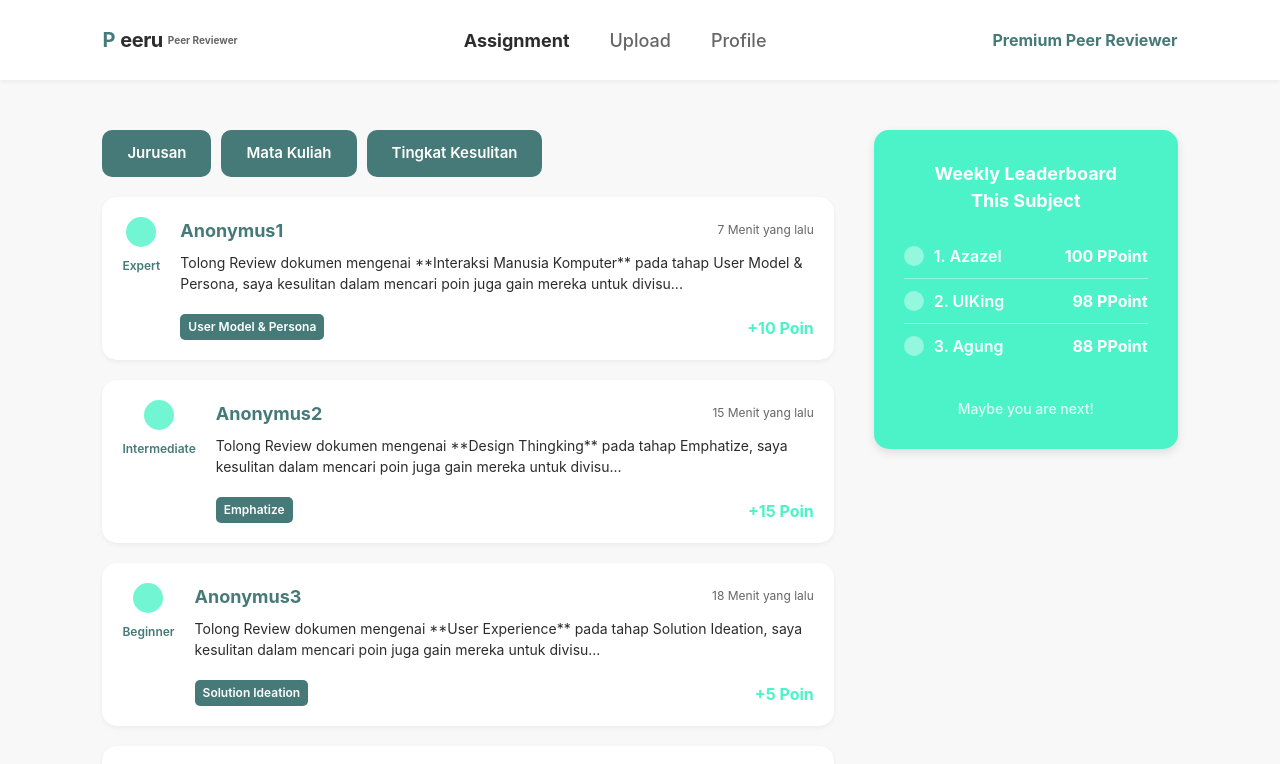
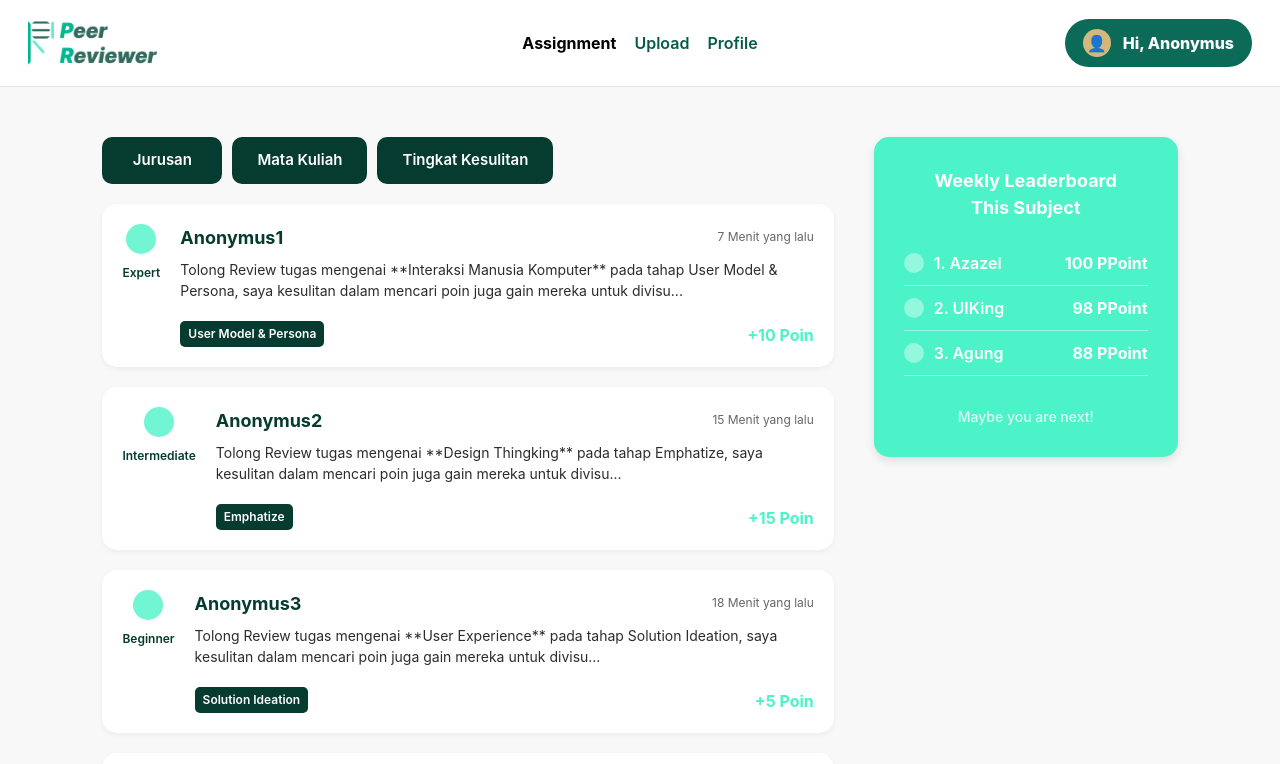
Before and after one commit to AdsGab/peercheck, a React (Vite) app in the folder peercheck-frontend/: page /dashboard in a window 1280 px wide. Shown: the top 764 px of the page. Built offline with nearby package versions, Linux system fonts and the light colour scheme.

Commit message:
Fix navigation and dropdown for assignment

```diff
--- a/peercheck-frontend/src/pages/DashboardPage.jsx
+++ b/peercheck-frontend/src/pages/DashboardPage.jsx
@@ -1,11 +1,11 @@
-// src/pages/DashboardPage.jsx (Part 1: Imports and Constants)
+// src/pages/DashboardPage.jsx
 
 import React, { useState } from "react";
-import { Link } from "react-router-dom";
+import { Link, useNavigate } from "react-router-dom";
 
 // --- 1. CONSTANTS ---
 const ACCENT_COLOR_LIGHT = "#4DF3C8";
-const ACCENT_COLOR_DARK = "#467A78";
+const ACCENT_COLOR_DARK = "#063b2f";
 const BG_COLOR = "#F8F8F8";
 const CARD_BG = "white";
 const TEXT_COLOR_PRIMARY = "#2C2C2C";
@@ -26,7 +26,92 @@ const leaderboardData = [
     { rank: 3, name: "Agung", points: 88 },
 ];
 
-// --- STYLES ---
+const difficultyLevels = [
+    "Beginner", "Intermediate", "Expert",
+];
+const jurusanList = [
+    "Rekayasa Perangkat Lunak", "Rekayasa Industri", "Rekayasa Multimedia",
+    "Biomedis", "Psikologi", "Desain Komunikasi Visual", "Teknik Informatika",
+    "Manjemen Pemasaran"
+];
+const mataKuliahList = [
+    "Pemrograman Lanjut", "Basis Data", "Riset Operasi", "Desain Grafis",
+    "UI/UX", "Algoritma", "Prinsip Pemasaran"
+];
+
+// --- APP NAVBAR (Shared Header Component) ---
+
+const uploadPageStyles = {
+    header: {
+        display: "flex", alignItems: "center", justifyContent: "space-between",
+        position: 'relative', padding: "18px 28px", borderBottom: "1px solid #e6e6e6",
+        background: CARD_BG,
+    },
+    logo: {
+        display: "flex", alignItems: "center", gap: 10, fontWeight: 700, color: "#0b6b58",
+    },
+    nav: {
+        display: "flex", gap: 18, alignItems: "center", position: 'absolute',
+        left: '50%', transform: 'translateX(-50%)',
+    },
+    link: { color: "#055b47", textDecoration: "none", fontWeight: 600 },
+    hiButton: {
+        display: 'flex', alignItems: 'center', gap: 12,
+        background: '#0b6b58', color: '#fff', padding: '10px 18px',
+        borderRadius: 30, border: 'none', cursor: 'pointer', fontWeight: 800,
+        outline: 'none', boxShadow: 'none'
+    },
+    hiIcon: {
+        width: 28, height: 28, borderRadius: 14, background: '#d6b77a',
+        display: 'inline-flex', alignItems: 'center', justifyContent: 'center',
+        color: '#063b2f'
+    },
+};
+
+function HiButton() {
+    const navigate = useNavigate();
+    return (
+        <button
+            onMouseDown={(e) => e.preventDefault()}
+            onClick={() => navigate('/profile', { state: { tab: 'edit' } })}
+            style={uploadPageStyles.hiButton}
+            aria-label="Open profile edit"
+        >
+            <span style={uploadPageStyles.hiIcon}>👤</span>
+            <span>Hi, Anonymus</span>
+        </button>
+    );
+}
+
+function AppNavbar({ activePage }) {
+    const linkStyle = (page) => ({
+        ...uploadPageStyles.link,
+        color: activePage === page ? '#000' : uploadPageStyles.link.color,
+        fontWeight: activePage === page ? 700 : 600,
+    });
+
+    return (
+        <header style={uploadPageStyles.header}>
+            <div style={uploadPageStyles.logo}>
+                {/* Logo image should be placed in public/Logo.png */}
+                <img src="/Logo.png" alt="PIRU" style={{ height: 50, objectFit: 'contain' }} />
+            </div>
+
+            <nav style={uploadPageStyles.nav}>
+                <Link to="/dashboard" style={linkStyle('assignment')}>Assignment</Link>
+                <Link to="/upload" style={linkStyle('upload')}>Upload</Link>
+                <Link to="/profile" style={linkStyle('profile')}>Profile</Link>
+            </nav>
+
+            <div style={{ position: 'absolute', right: 28, top: '50%', transform: 'translateY(-50%)' }}>
+                <HiButton />
+            </div>
+        </header>
+    );
+
+}
+
+// --- DASHBOARD SPECIFIC STYLES ---
 const styles = {
     container: {
         fontFamily: 'Inter, sans-serif',
@@ -34,30 +119,6 @@ const styles = {
         backgroundColor: BG_COLOR,
         padding: '0 0 50px 0',
     },
-    navbar: {
-        display: 'flex',
-        justifyContent: 'space-between',
-        alignItems: 'center',
-        padding: '20px 8%',
-        height: '80px',
-        backgroundColor: CARD_BG,
-        boxShadow: '0 2px 4px rgba(0, 0, 0, 0.05)',
-    },
-    navLinkGroup: {
-        display: 'flex',
-        gap: '40px',
-        fontSize: '18px',
-        fontWeight: 600,
-        color: TEXT_COLOR_SECONDARY,
-    },
-    logo: {
-        display: 'flex',
-        alignItems: 'center',
-        fontWeight: 700,
-        fontSize: '20px',
-        color: TEXT_COLOR_PRIMARY,
-    },
-    // Main content layout (Assignments + Leaderboard)
     mainContent: {
         display: 'flex',
         justifyContent: 'space-between',
@@ -65,12 +126,11 @@ const styles = {
         marginTop: '30px',
         gap: '40px',
     },
-    // Left side: Filters and Assignment List
     assignmentArea: {
         flex: 3,
         minWidth: 0,
+        position: 'relative',
     },
-    // Right side: Leaderboard
     leaderboardArea: {
         flex: 1,
         maxWidth: '350px',
@@ -82,6 +142,11 @@ const styles = {
         boxShadow: '0 4px 10px rgba(0, 0, 0, 0.1)',
         color: 'white',
     },
+    filterBar: {
+        display: 'flex',
+        marginBottom: '20px',
+        gap: '10px',
+    },
     filterButton: {
         padding: '12px 25px',
         borderRadius: '10px',
@@ -89,11 +154,34 @@ const styles = {
         fontWeight: 600,
         cursor: 'pointer',
         textAlign: 'center',
-        marginRight: '10px',
         color: CARD_BG,
         border: 'none',
+        backgroundColor: ACCENT_COLOR_DARK,
+        transition: 'background-color 0.2s',
+        minWidth: '120px',
     },
-    // Assignment Card styles
+    // CRITICAL FIX: The dropdown is now positioned absolutely within its button wrapper
+    dropdown: {
+        position: 'absolute',
+        top: '55px', // Fixed offset from the button height
+        left: '0px', // Align left edge with the button
+        backgroundColor: CARD_BG,
+        borderRadius: '10px',
+        boxShadow: '0 6px 20px rgba(0, 0, 0, 0.15)',
+        zIndex: 50,
+        padding: '10px 0',
+        minWidth: '180px',
+        maxHeight: '300px',
+        overflowY: 'auto',
+    },
+    dropdownItem: {
+        padding: '8px 15px',
+        fontSize: '15px',
+        fontWeight: 600,
+        color: TEXT_COLOR_PRIMARY,
+        cursor: 'pointer',
+        transition: 'background-color 0.1s',
+    },
     cardContainer: {
         display: 'flex',
         backgroundColor: CARD_BG,
@@ -112,27 +200,20 @@ const styles = {
         marginTop: '5px',
         backgroundColor: ACCENT_COLOR_DARK,
     },
-
 };
 
+// --- Assignment Card Component (Unchanged) ---
 const AssignmentCard = ({ assignment }) => {
     return (
         <div style={styles.cardContainer}>
             {/* Left Circular Icon */}
             <div style={{ marginRight: '20px', display: 'flex', flexDirection: 'column', alignItems: 'center' }}>
                 <div style={{
-                    width: '30px',
-                    height: '30px',
-                    borderRadius: '50%',
-                    backgroundColor: ACCENT_COLOR_LIGHT,
-                    marginBottom: '10px',
-                    opacity: 0.8
+                    width: '30px', height: '30px', borderRadius: '50%',
+                    backgroundColor: ACCENT_COLOR_LIGHT, marginBottom: '10px', opacity: 0.8
                 }}></div>
                 <div style={{
-                    color: ACCENT_COLOR_DARK,
-                    fontWeight: 600,
-                    fontSize: '12px',
-                    textAlign: 'center'
+                    color: ACCENT_COLOR_DARK, fontWeight: 600, fontSize: '12px', textAlign: 'center'
                 }}>
                     {assignment.level}
                 </div>
@@ -150,7 +231,7 @@ const AssignmentCard = ({ assignment }) => {
                 </div>
 
                 <p style={{ margin: '5px 0', fontSize: '14px', color: TEXT_COLOR_PRIMARY }}>
-                    Tolong Review dokumen mengenai **{assignment.subject}** pada tahap {assignment.detail},
+                    Tolong Review tugas mengenai **{assignment.subject}** pada tahap {assignment.detail},
                     saya kesulitan dalam mencari poin juga gain mereka untuk divisu...
                 </p>
 
@@ -167,53 +248,95 @@ const AssignmentCard = ({ assignment }) => {
     );
 };
 
+
+// --- MAIN DASHBOARD COMPONENT ---
 const DashboardPage = () => {
 
-    const [selectedFilter, setSelectedFilter] = useState(null);
+    const [openDropdown, setOpenDropdown] = useState(null);
+    const [selectedDifficulty, setSelectedDifficulty] = useState(null);
+    const [selectedJurusan, setSelectedJurusan] = useState(null);
+    const [selectedMataKuliah, setSelectedMataKuliah] = useState(null);
 
-    // --- NAVBAR ---
-    const Navbar = () => (
-        <nav style={styles.navbar}>
-            <div style={styles.logo}>
-                <span style={{ color: ACCENT_COLOR_DARK, marginRight: '5px' }}>P</span>
-                <span style={{ fontSize: '20px', letterSpacing: '-0.5px' }}>eeru</span>
-                <span style={{ fontSize: '10px', marginLeft: '5px', color: TEXT_COLOR_SECONDARY }}>Peer Reviewer</span>
+    const filterOptions = {
+        'jurusan': jurusanList,
+        'mata': mataKuliahList,
+        'tingkat': difficultyLevels
+    };
+
+    const filterState = {
+        'jurusan': selectedJurusan,
+        'mata': selectedMataKuliah,
+        'tingkat': selectedDifficulty
+    };
+
+    const setFilterState = (type, value) => {
+        if (type === 'jurusan') setSelectedJurusan(value);
+        else if (type === 'mata') setSelectedMataKuliah(value);
+        else if (type === 'tingkat') setSelectedDifficulty(value);
+        setOpenDropdown(null);
+    };
+
+
+    // --- FILTERS and DROPDOWN LOGIC ---
+    const FilterBar = () => {
+
+        const renderDropdown = (type) => (
+            // CRITICAL FIX: The wrapper div must be position: relative
+            <div style={{ position: 'relative' }}>
+                <button
+                    onClick={() => setOpenDropdown(openDropdown === type ? null : type)}
+                    style={{
+                        ...styles.filterButton,
+                        backgroundColor: filterState[type] ? ACCENT_COLOR_LIGHT : ACCENT_COLOR_DARK,
+                        color: filterState[type] ? ACCENT_COLOR_DARK : CARD_BG,
+                        border: filterState[type] ? `1px solid ${ACCENT_COLOR_DARK}` : 'none'
+                    }}
+                >
+                    {filterState[type] || (type === 'jurusan' ? 'Jurusan' : type === 'mata' ? 'Mata Kuliah' : 'Tingkat Kesulitan')}
+                </button>
+
+                {openDropdown === type && (
+                    // Dropdown is positioned absolutely within the button wrapper
+                    <div style={styles.dropdown}>
+                        {/* Option to clear filter */}
+                        <div
+                            style={{
+                                ...styles.dropdownItem,
+                                color: TEXT_COLOR_SECONDARY,
+                                borderBottom: `1px solid ${BG_COLOR}`,
+                            }}
+                            onClick={() => setFilterState(type, null)}
+                        >
+                            All {type.charAt(0).toUpperCase() + type.slice(1)}
                         </div>
-
-            <div style={styles.navLinkGroup}>
-                <Link to="/home" style={{ textDecoration: 'none', color: TEXT_COLOR_PRIMARY, fontWeight: 700 }}>
-                    Assignment
-                </Link>
-                <Link to="/upload" style={{ textDecoration: 'none', color: TEXT_COLOR_SECONDARY }}>
-                    Upload
-                </Link>
-                <Link to="/profile" style={{ textDecoration: 'none', color: TEXT_COLOR_SECONDARY }}>
-                    Profile
-                </Link>
+                        {/* List options */}
+                        {filterOptions[type].map((option) => (
+                            <div
+                                key={option}
+                                style={{
+                                    ...styles.dropdownItem,
+                                    backgroundColor: filterState[type] === option ? ACCENT_COLOR_LIGHT : CARD_BG,
+                                    color: filterState[type] === option ? ACCENT_COLOR_DARK : TEXT_COLOR_PRIMARY,
+                                    fontWeight: filterState[type] === option ? 700 : 600
+                                }}
+                                onClick={() => setFilterState(type, option)}
+                            >
+                                {option}
                             </div>
-
-            <div style={{ fontSize: '16px', fontWeight: 700, color: ACCENT_COLOR_DARK }}>
-                Premium Peer Reviewer
+                        ))}
                     </div>
-        </nav>
+                )}
+            </div>
         );
 
-    // --- FILTERS (Mimicking the button layout) ---
-    const FilterBar = () => (
-        <div style={{ marginBottom: '20px' }}>
-            <button style={{ ...styles.filterButton, backgroundColor: ACCENT_COLOR_DARK }}>
-                Jurusan
-            </button>
-            <button style={{ ...styles.filterButton, backgroundColor: ACCENT_COLOR_DARK }}>
-                Mata Kuliah
-            </button>
-            <button
-                // This button should trigger the dropdown shown in image_d2b4f0.png
-                style={{ ...styles.filterButton, backgroundColor: ACCENT_COLOR_DARK }}>
-                Tingkat Kesulitan
-            </button>
+        return (
+            <div style={styles.filterBar}>
+                {renderDropdown('jurusan')}
+                {renderDropdown('mata')}
+                {renderDropdown('tingkat')}
             </div>
         );
+    };
 
     // --- LEADERBOARD ---
     const Leaderboard = () => (
@@ -227,16 +350,13 @@ const DashboardPage = () => {
                     justifyContent: 'space-between',
                     alignItems: 'center',
                     padding: '10px 0',
-                    borderBottom: item.rank < 3 ? '1px solid rgba(255, 255, 255, 0.4)' : 'none'
+                    borderBottom: '1px solid rgba(255, 255, 255, 0.4)'
                 }}>
                     <div style={{ display: 'flex', alignItems: 'center' }}>
+                        {/* Placeholder circle */}
                         <div style={{
-                            width: '20px',
-                            height: '20px',
-                            borderRadius: '50%',
-                            backgroundColor: 'white',
-                            marginRight: '10px',
-                            opacity: 0.4
+                            width: '20px', height: '20px', borderRadius: '50%',
+                            backgroundColor: 'white', marginRight: '10px', opacity: 0.4
                         }}></div>
                         <span style={{ fontWeight: 600, fontSize: '16px' }}>{item.rank}. {item.name}</span>
                     </div>
@@ -253,14 +373,17 @@ const DashboardPage = () => {
     // --- MAIN RENDER ---
     return (
         <div style={styles.container}>
-            <Navbar />
+            <AppNavbar activePage="assignment" />
 
             <div style={styles.mainContent}>
 
                 {/* Left Side: Filters and Assignments */}
                 <div style={styles.assignmentArea}>
                     <FilterBar />
-                    {dummyAssignments.map(assignment => (
+                    {dummyAssignments
+                        // Apply filter
+                        .filter(assignment => !selectedDifficulty || assignment.level === selectedDifficulty)
+                        .map(assignment => (
                             <AssignmentCard key={assignment.id} assignment={assignment} />
                         ))}
                 </div>
--- a/peercheck-frontend/src/pages/ProfilePage.jsx
+++ b/peercheck-frontend/src/pages/ProfilePage.jsx
@@ -249,7 +249,7 @@ const ProfilePage = () => {
         </div>
 
         <nav style={styles.nav}>
-          <Link to="/" style={{ textDecoration: "none", color: "#0b6b58", fontWeight: 600 }}>Assignment</Link>
+          <Link to="/dashboard" style={{ textDecoration: "none", color: "#0b6b58", fontWeight: 600 }}>Assignment</Link>
           <Link to="/upload" style={{ textDecoration: "none", color: "#0b6b58", fontWeight: 700 }}>Upload</Link>
           <Link to="/profile" style={{ textDecoration: "none", color: "#000", fontWeight: 700 }}>Profile</Link>
         </nav>
--- a/peercheck-frontend/src/pages/UploadPage.jsx
+++ b/peercheck-frontend/src/pages/UploadPage.jsx
@@ -208,7 +208,7 @@ const UploadPage = () => {
         </div>
 
         <nav style={styles.nav}>
-          <Link to="/" style={styles.link}>Assignment</Link>
+          <Link to="/dashboard" style={styles.link}>Assignment</Link>
           <Link to="/upload" style={{ color: '#000', fontWeight: 700 }}>Upload</Link>
           <Link to="/profile" style={{ ...styles.link, fontWeight: 700 }}>Profile</Link>
         </nav>
```
Lines whose indentation alone changed are shown as unchanged.
